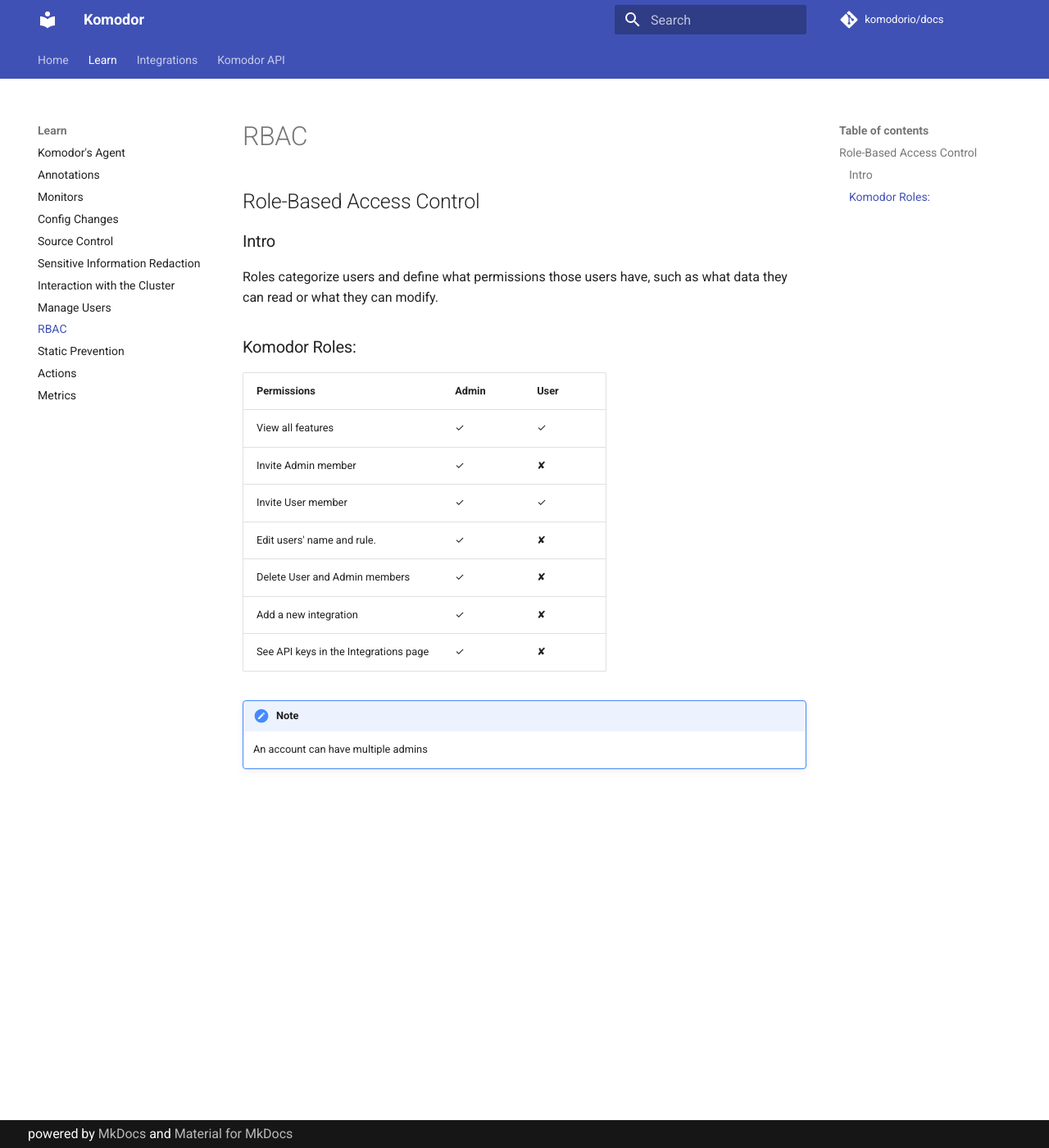
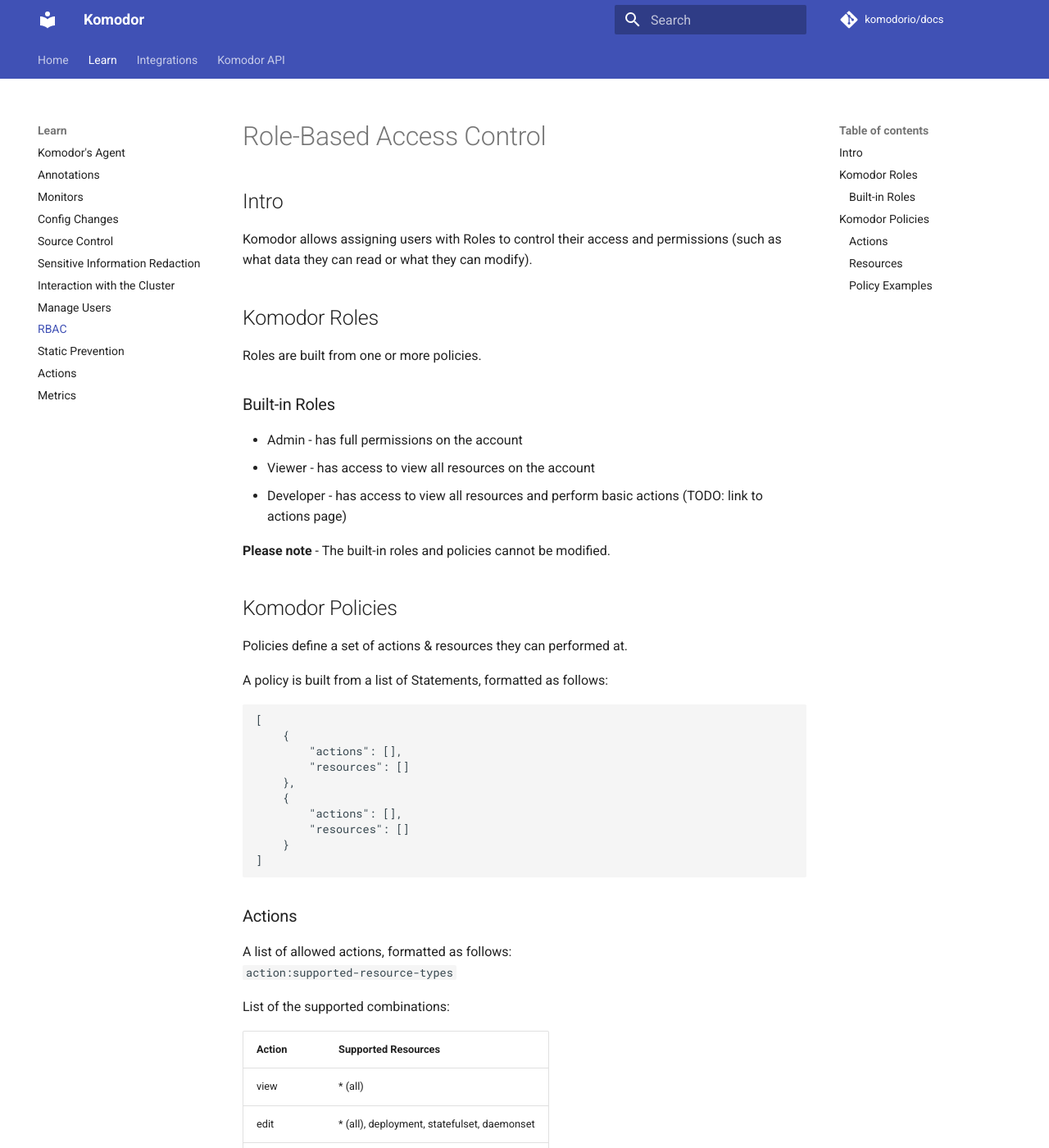
Before and after one commit to komodorio/docs, an MkDocs documentation site: the page built from docs/Learn/RBAC.md, in a window 1280 px wide and 1400 px high. Shown: the whole window at 82% size. Built offline with MkDocs 1.6.1 and Material for MkDocs 9.7.7, drawn with Linux system fonts in a browser that asks for light colours; comment, search, counter and statistics services are not loaded; some of the changed text lies outside the part shown.

Commit message:
updating rbac page

````diff
--- a/docs/Learn/RBAC.md
+++ b/docs/Learn/RBAC.md
@@ -1,21 +1,93 @@
-## Role-Based Access Control
+# Role-Based Access Control
 
-### Intro
+## Intro
+Komodor allows assigning users with Roles to control their access and permissions (such as what data they can read or what they can modify).
 
-Roles categorize users and define what permissions those users have, such as what data they can read or what they can modify.
+## Komodor Roles
+Roles are built from one or more policies.
 
-### Komodor Roles:
+### Built-in Roles
+- Admin - has full permissions on the account
+- Viewer - has access to view all resources on the account
+- Developer - has access to view all resources and perform basic actions (TODO: link to actions page)
 
-| Permissions                           | Admin | User |
-| ------------------------------------- | ----- | ---- |
-| View all features                     | ✓     | ✓    |
-| Invite Admin member                   | ✓     | ✘    |
-| Invite User member                    | ✓     | ✓    |
-| Edit users' name and rule.            | ✓     | ✘    |
-| Delete User and Admin members         | ✓     | ✘    |
-| Add a new integration                 | ✓     | ✘    |
-| See API keys in the Integrations page | ✓     | ✘    |
+**Please note** - The built-in roles and policies cannot be modified.
 
-!!! Note
+## Komodor Policies
+Policies define a set of actions & resources they can performed at.
 
-    An account can have multiple admins
+A policy is built from a list of Statements, formatted as follows:
+```
+[
+    {
+        "actions": [],
+        "resources": []
+    },
+    {
+        "actions": [],
+        "resources": []
+    }
+]
+```
+### Actions
+A list of allowed actions, formatted as follows:
+`action:supported-resource-types`
+
+List of the supported combinations:
+
+| Action  	| Supported Resources                         	|
+|---------	|---------------------------------------------	|
+| view    	| * (all)                                     	|
+| edit    	| * (all), deployment, statefulset, daemonset 	|
+| delete  	| * (all), deployment, statefulset, daemonset 	|
+| scale   	| deployment, statefulset                     	|
+| restart 	| deployment, statefulset, daemonset          	|
+| rerun     | job                                           |
+| manage  	| users, monitors, integrations               	|
+
+**Please note** - The `view:all` permission is required in any policy to allow viewing anything in Komodor, you can limit the allowed access using the Resources clause.
+
+### Resources
+A list of resources, formatted as follows:
+```
+{
+    "cluster": "*",
+    "namespaces": []
+}
+```
+
+The <strong>cluster clause</strong> supports specifying a specific cluster or "*" (any).
+The <strong>namespaces clause</strong> is optional and allows specifying a list of one or more namespaces.
+
+### Policy Examples
+1. The following policy allows performing the following actions on resources running in the **kube-system** namespaces on **all** clusters and on namespaces **brain** and **k8s-watcher** on the cluster named **main**
+    - Deletion of Pods
+    - Scaling all supported resource types
+    - Restarting all supported resource types
+```
+    [
+        {
+            "actions": [
+                "view:all"
+                "delete:pod",
+                "scale:*",
+                "restart:*",
+            ],
+            "resources": [
+            {
+                "cluster": "main",
+                "namespaces": [
+                "brain",
+                "k8s-watcher"
+                ]
+            },
+            {
+                "cluster": "*",
+                "namespaces": [
+                "kube-system"
+                ]
+            }
+            ]
+        }
+    ]
+```
````
